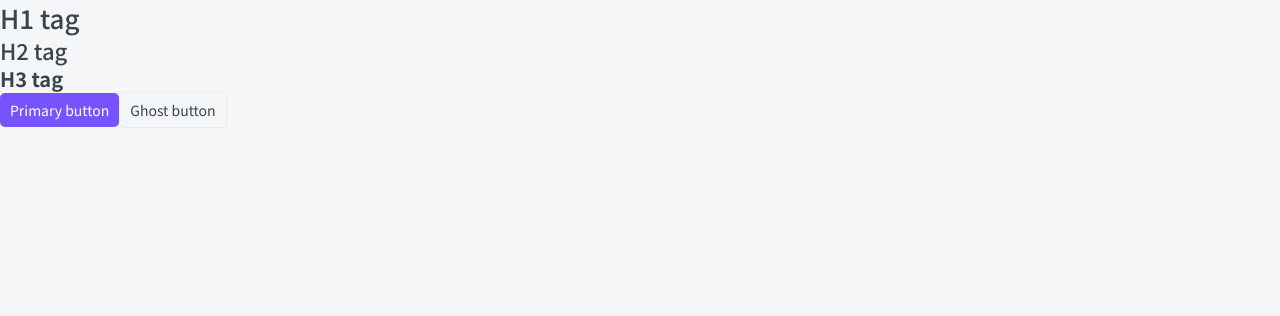
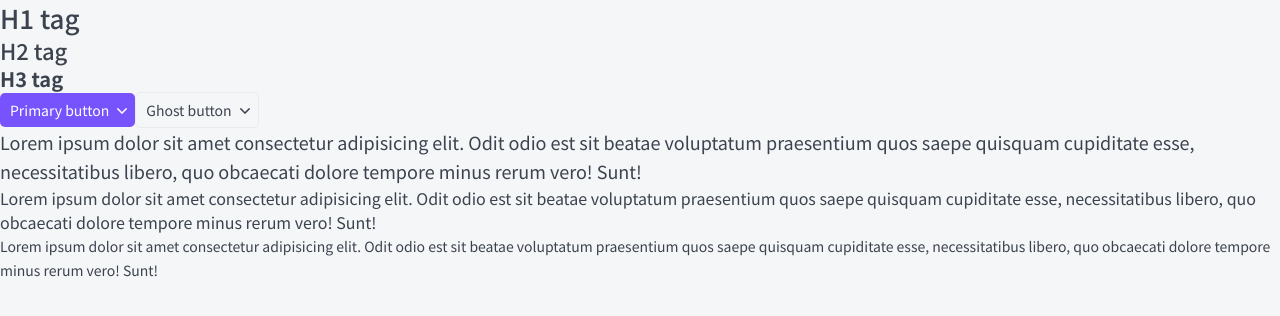
Before and after one commit to Alexey-Timakov/next-top-courses, a Next.js app: page / in a window 1280 px wide. Shown: the top 316 px of the page. Built offline with nearby package versions, Linux system fonts and the light colour scheme.

Commit message:
Add Paragraph element Change some styles

```diff
--- /dev/null
+++ b/src/app/icons/Arrow.tsx
@@ -0,0 +1,13 @@
+import * as React from "react";
+import { SVGProps } from "react";
+
+export const Arrow = (props: SVGProps<SVGSVGElement>) => (
+  <svg
+    width={6}
+    height={10}
+    fill="#3B434E"
+    {...props}
+  >
+    <path d="M5.715 4.61 1.265.16A.543.543 0 0 0 .878 0a.543.543 0 0 0-.386.16L.164.487a.548.548 0 0 0 0 .774L3.9 4.998.16 8.739a.543.543 0 0 0-.16.387c0 .146.057.284.16.387l.327.327c.103.103.24.16.387.16a.543.543 0 0 0 .387-.16l4.454-4.454a.544.544 0 0 0 .16-.388.544.544 0 0 0-.16-.388Z" />
+  </svg>
+);
--- /dev/null
+++ b/src/app/icons/index.ts
@@ -0,0 +1 @@
+export { Arrow } from "./Arrow";
--- a/src/app/page.tsx
+++ b/src/app/page.tsx
@@ -1,4 +1,4 @@
-import { Button, Htag } from "@/components";
+import { Button, Htag, Paragraph } from "@/components";
 
 export default function Home() {
   return (
@@ -6,8 +6,11 @@ export default function Home() {
       <Htag tag="h1">H1 tag</Htag>
       <Htag tag="h2">H2 tag</Htag>
       <Htag tag="h3">H3 tag</Htag>
-      <Button appearence="primary">Primary button</Button>
-      <Button appearence="ghost">Ghost button</Button>
+      <Button appearence="primary" arrow="down">Primary button</Button>
+      <Button appearence="ghost" arrow="down">Ghost button</Button>
+      <Paragraph size="big">Lorem ipsum dolor sit amet consectetur adipisicing elit. Odit odio est sit beatae voluptatum praesentium quos saepe quisquam cupiditate esse, necessitatibus libero, quo obcaecati dolore tempore minus rerum vero! Sunt!</Paragraph>
+      <Paragraph>Lorem ipsum dolor sit amet consectetur adipisicing elit. Odit odio est sit beatae voluptatum praesentium quos saepe quisquam cupiditate esse, necessitatibus libero, quo obcaecati dolore tempore minus rerum vero! Sunt!</Paragraph>
+      <Paragraph size="sm">Lorem ipsum dolor sit amet consectetur adipisicing elit. Odit odio est sit beatae voluptatum praesentium quos saepe quisquam cupiditate esse, necessitatibus libero, quo obcaecati dolore tempore minus rerum vero! Sunt!</Paragraph>
     </>
   );
 }
--- a/src/components/Button/Button.module.scss
+++ b/src/components/Button/Button.module.scss
@@ -19,9 +19,14 @@
   color: var(--white);
   background-color: var(--primary);
 
+  svg {
+    fill: var(--white);
+  }
+
   &:hover {
     background-color: var(--primary-hover);
   }
+
 }
 
 .ghost {
@@ -33,3 +38,13 @@
     border: 0.1rem solid var(--primary);
   }
 }
+
+.arrow {
+  display: inline-block;
+  margin-left: 1rem;
+  transition: all 0.15s ease-in-out;
+
+  &.down {
+    transform: rotate(90deg);
+  }
+}
--- a/src/components/Button/Button.tsx
+++ b/src/components/Button/Button.tsx
@@ -1,14 +1,17 @@
 import { ButtonHTMLAttributes, DetailedHTMLProps, FC, PropsWithChildren, ReactElement } from "react";
 import styles from "./Button.module.scss";
 import cn from "classnames";
+import { Arrow } from "@/app/icons";
 
 type TAppearence = "primary" | "ghost";
+type TArrow = "right" | "down" | "none";
 
 interface IButton extends DetailedHTMLProps<ButtonHTMLAttributes<HTMLButtonElement>, HTMLButtonElement> {
   appearence: TAppearence;
+  arrow?: TArrow;
 };
 
-export const Button: FC<PropsWithChildren<IButton>> = ({ appearence, children, className, ...props }: IButton): ReactElement<HTMLButtonElement> => {
+export const Button: FC<PropsWithChildren<IButton>> = ({ appearence, arrow = "none", children, className, ...props }: IButton): ReactElement<HTMLButtonElement> => {
   const classes = cn(styles.button, className, {
     [styles.primary]: appearence === "primary",
     [styles.ghost]: appearence === "ghost"
@@ -17,6 +20,11 @@ export const Button: FC<PropsWithChildren<IButton>> = ({ appearence, children, c
   return (
     <button className={classes} {...props}>
       {children}
+      {arrow !== "none" &&
+        <span className={cn(styles.arrow, { [styles.down]: arrow === "down" })}>
+          <Arrow />
+        </span>
+      }
     </button>
   );
 };
--- a/src/components/Htag/Htag.module.scss
+++ b/src/components/Htag/Htag.module.scss
@@ -1,19 +1,19 @@
+.heading {
+  margin: 0;
+  font-weight: 500;
+}
+
 .h1 {
-  margin: 0;
   font-size: 2.6rem;
-  font-weight: 500;
   line-height: 3.5rem;
 }
 
 .h2 {
-  margin: 0;
   font-size: 2.2rem;
-  font-weight: 500;
   line-height: 3rem;
 }
 
 .h3 {
-  margin: 0;
   font-size: 2rem;
   font-weight: 600;
   line-height: 2.7rem;
--- a/src/components/Htag/Htag.tsx
+++ b/src/components/Htag/Htag.tsx
@@ -1,4 +1,4 @@
-import { DetailedHTMLProps, FC, HTMLAttributes, PropsWithChildren } from "react";
+import { DetailedHTMLProps, FC, HTMLAttributes, PropsWithChildren, ReactElement } from "react";
 import styles from "./Htag.module.scss";
 import cn from "classnames";
 
@@ -8,12 +8,14 @@ interface IHtag extends DetailedHTMLProps<HTMLAttributes<HTMLHeadingElement>, HT
   tag: THtag;
 };
 
-export const Htag: FC<PropsWithChildren<IHtag>> = ({ tag, children, className, ...props }) => {
+export const Htag: FC<PropsWithChildren<IHtag>> = ({ tag, children, className, ...props }): ReactElement<HTMLHeadingElement> => {
   return (
-    <>
-      {tag === "h1" && <h1 className={cn(styles.h1, className)} {...props}>{children}</h1>}
-      {tag === "h2" && <h1 className={cn(styles.h2, className)} {...props}>{children}</h1>}
-      {tag === "h3" && <h1 className={cn(styles.h3, className)} {...props}>{children}</h1>}
-    </>
+    <h1 className={cn(styles.heading, className, {
+      [styles.h1]: tag === "h1",
+      [styles.h2]: tag === "h2",
+      [styles.h3]: tag === "h3",
+    })} {...props}>
+      {children}
+    </h1>
   );
 };
--- /dev/null
+++ b/src/components/Paragraph/Paragraph.module.scss
@@ -0,0 +1,19 @@
+.paragraph {
+  margin: 0;
+  font-weight: 400;
+}
+
+.big {
+  font-size: 1.8rem;
+  line-height: 2.9rem;
+}
+
+.med {
+  font-size: 1.6rem;
+  line-height: 2.4rem;
+}
+
+.small {
+  font-size: 1.4rem;
+  line-height: 2.4rem;
+}
--- /dev/null
+++ b/src/components/Paragraph/Paragraph.tsx
@@ -0,0 +1,19 @@
+import { DetailedHTMLProps, FC, HTMLAttributes, PropsWithChildren, ReactElement } from "react";
+import cn from "classnames";
+import styles from "./Paragraph.module.scss";
+
+interface IParagraph extends DetailedHTMLProps<HTMLAttributes<HTMLParagraphElement>, HTMLParagraphElement> {
+  size?: "big" | "med" | "sm";
+};
+
+export const Paragraph: FC<PropsWithChildren<IParagraph>> = ({ size = "med", children, className, ...props }): ReactElement<HTMLParagraphElement> => {
+  return (
+    <p className={cn(className, styles.paragraph, {
+      [styles.big]: size === "big",
+      [styles.med]: size === "med",
+      [styles.small]: size === "sm",
+    })} {...props}>
+      {children}
+    </p>
+  );
+};
--- a/src/components/index.ts
+++ b/src/components/index.ts
@@ -1,2 +1,3 @@
 export { Htag } from "./Htag/Htag";
 export { Button } from "./Button/Button";
+export { Paragraph } from "./Paragraph/Paragraph";
```
